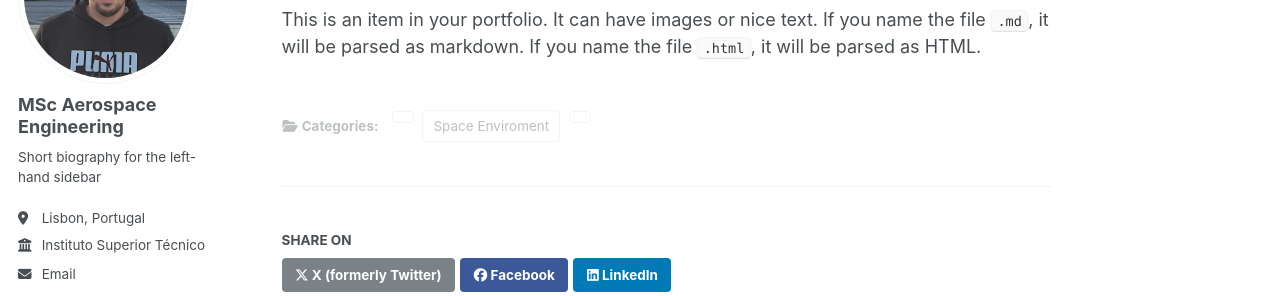
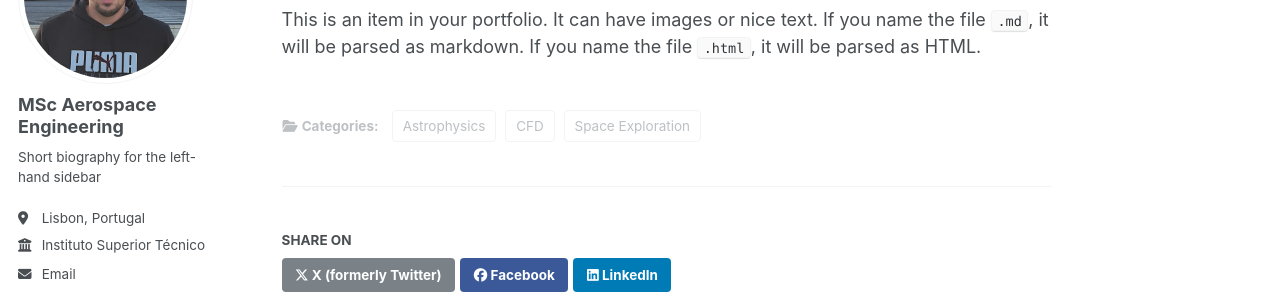
Before and after one commit to joaogaspar00/joaogaspar00.github.io, a Jekyll site: the page built from _portfolio/OsirisMission.md, in a window 1280 px wide. Shown: the part 197-493 px from the top of the page. Built offline with Jekyll 4.4.1, drawn with Linux system fonts in a browser that asks for light colours.

Commit message:
Update OsirisMission.md

```diff
--- a/_portfolio/OsirisMission.md
+++ b/_portfolio/OsirisMission.md
@@ -2,7 +2,10 @@
 title: "The OSIRIS-REx Mission"
 excerpt: "The OSIRIS-REx mission is NASA’s first asteroid sample-return project, designed to study and collect material from Bennu, providing crucial insights into the early solar system and future space exploration.<br/><img src='/images/portfolio/tag.png' style='display: block; margin-top: 20px; margin-left: auto; margin-right: auto; width: 70%; height: auto;'>"
 collection: portfolio
-category: Space Enviroment, Project
+category:
+    - CFD
+    - Astrophysics
+    - Space Exploration
 ---
 
 This is an item in your portfolio. It can have images or nice text. If you name the file `.md`, it will be parsed as markdown. If you name the file `.html`, it will be parsed as HTML.
```
